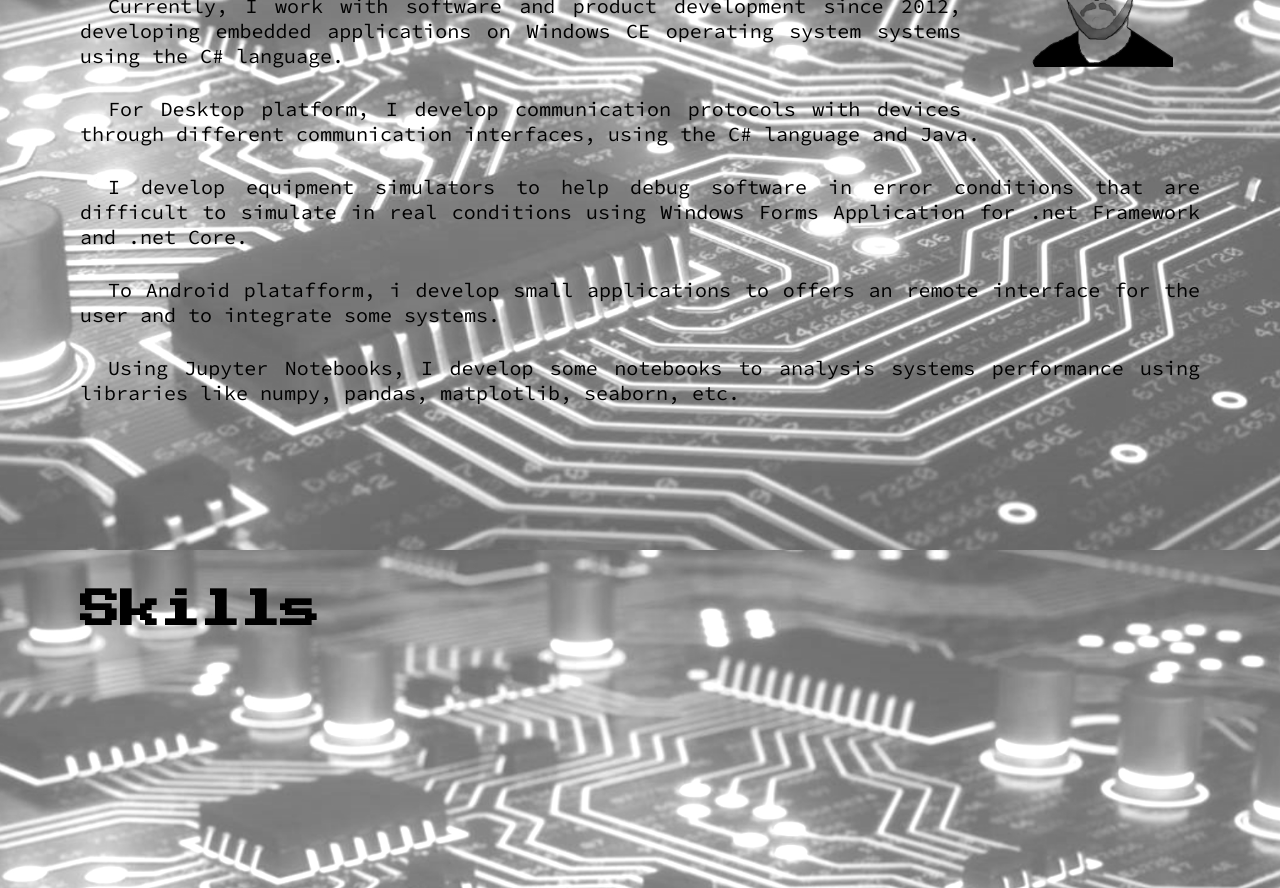
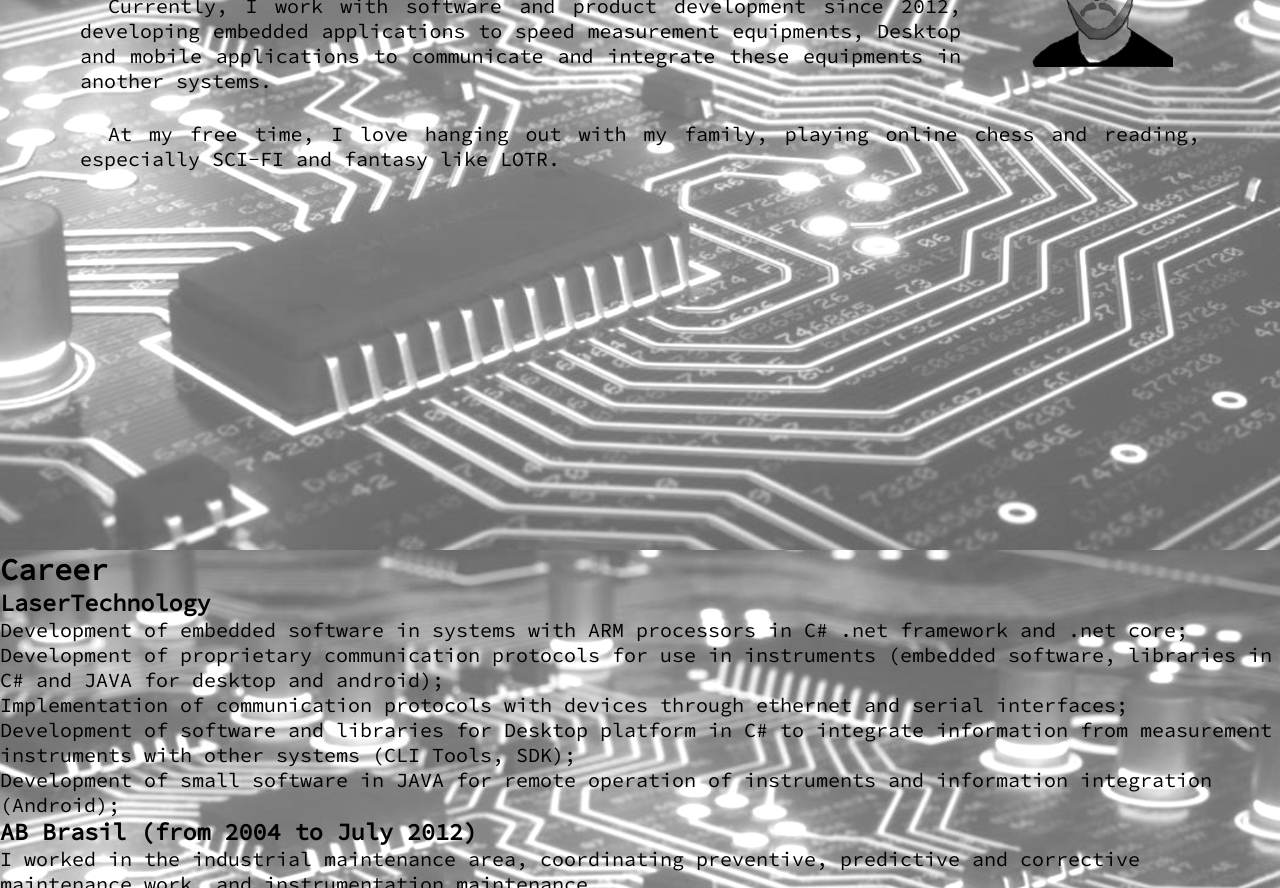
Before and after one commit to ECegal/ECegal, a plain HTML site: page index.html in a window 1280 px wide. Shown: the part 1050-1938 px from the top of the page. Drawn offline with Linux system fonts and the light colour scheme.

Commit message:
Add files via upload

```diff
--- a/index.html
+++ b/index.html
@@ -20,6 +20,7 @@
       <nav class="menu">
         <ul class="container">
           <li><a href="#sobre">About</a></li>
+          <li><a href="#carreira">Career</a></li>
           <li><a href="#portfolio">Skills</a></li>
           <li><a href="#contato">Contact</a></li>
         </ul>
@@ -44,31 +45,38 @@
 
       <p>
         Currently, I work with software and product development since 2012, developing embedded
-        applications on Windows CE operating system systems using the C# language.
+        applications to speed measurement equipments, Desktop and mobile applications to
+        communicate and integrate these equipments in another systems.
       </p>
 
       <p>
-        For Desktop platform, I develop communication protocols with devices through
-        different communication interfaces, using the C# language and Java.
-      </p>
-
-      <p>
-        I develop equipment simulators to help debug software in
-        error conditions that are difficult to simulate in real conditions using
-        Windows Forms Application for .net Framework and .net Core.
-      </p>
-
-      <p>
-        To Android platafform, i develop small applications to offers an remote interface
-         for the user and to integrate some systems.
-      </p>
-
-      <p>
-        Using Jupyter Notebooks, I develop some notebooks to analysis systems performance using
-        libraries like numpy, pandas, matplotlib, seaborn, etc.
+        At my free time, I love hanging out with my family, playing online chess and reading, especially SCI-FI and fantasy like LOTR.
       </p>
 
     </section>
+
+    <section class="carreira" id="carreira">
+      <h2>Career</h2>
+      <h3>LaserTechnology</h3>
+      <ul>
+        <li>Development of embedded software in systems with ARM processors in C# .net framework and .net core;</li>
+        <li>Development of proprietary communication protocols for use in instruments (embedded software, libraries
+           in C# and JAVA for desktop and android);</li>
+        <li>Implementation of communication protocols with devices through ethernet and serial interfaces;</li>
+        <li>Development of software and libraries for Desktop platform in C# to integrate information from measurement instruments with other systems (CLI Tools, SDK);</li>
+        <li>Development of small software in JAVA for remote operation of instruments and information integration (Android);</li>
+      </ul>
+      <h3>AB Brasil (from 2004 to July 2012)</h3>
+      <p>I worked in the industrial maintenance area, coordinating preventive, predictive and corrective maintenance work, and instrumentation maintenance.</p>
+      <ul>
+        <li>Creation of maintenance routines for industrial equipment;</li>
+        <li>Creation of a maintenance management system using Excel VBA;</li>
+        <li>Maintenance team management.</li>
+      </ul>
+      <h3>Valul Service Industria e Comércio Ltda. EPP (from 2004 to July 2012)</h3>
+      <p>I worked in the electrical services sector, covering electrical panel projects using autocad software, panel assembly and field installation (start-up). Also developed preventive maintenance, readjustments of facilities, projects and installations of primary cabins among other activities.</p>
+   </section>
+
     <section class="portfolio container" id="portfolio">
       <h2>Skills</h2>
       <div class="grid">
@@ -80,6 +88,9 @@
         </figure>
         <figure>
           <img class="img-portfolio" src="./img/Java.png" alt="JAVA">
+        </figure>
+        <figure>
+          <img class="img-portfolio" src="./img/javascript.png" alt="JAVASCRIPT">
         </figure>
       </div>
 
```
